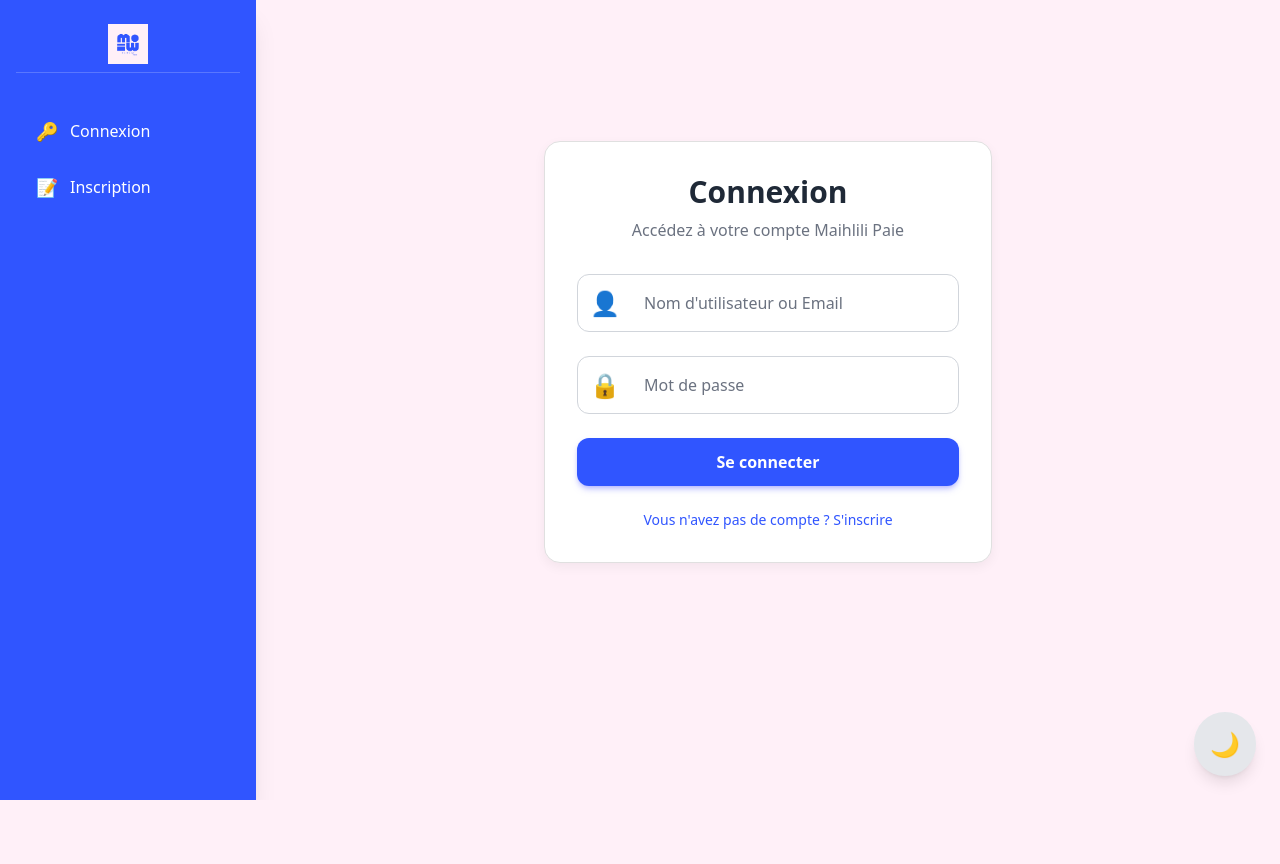
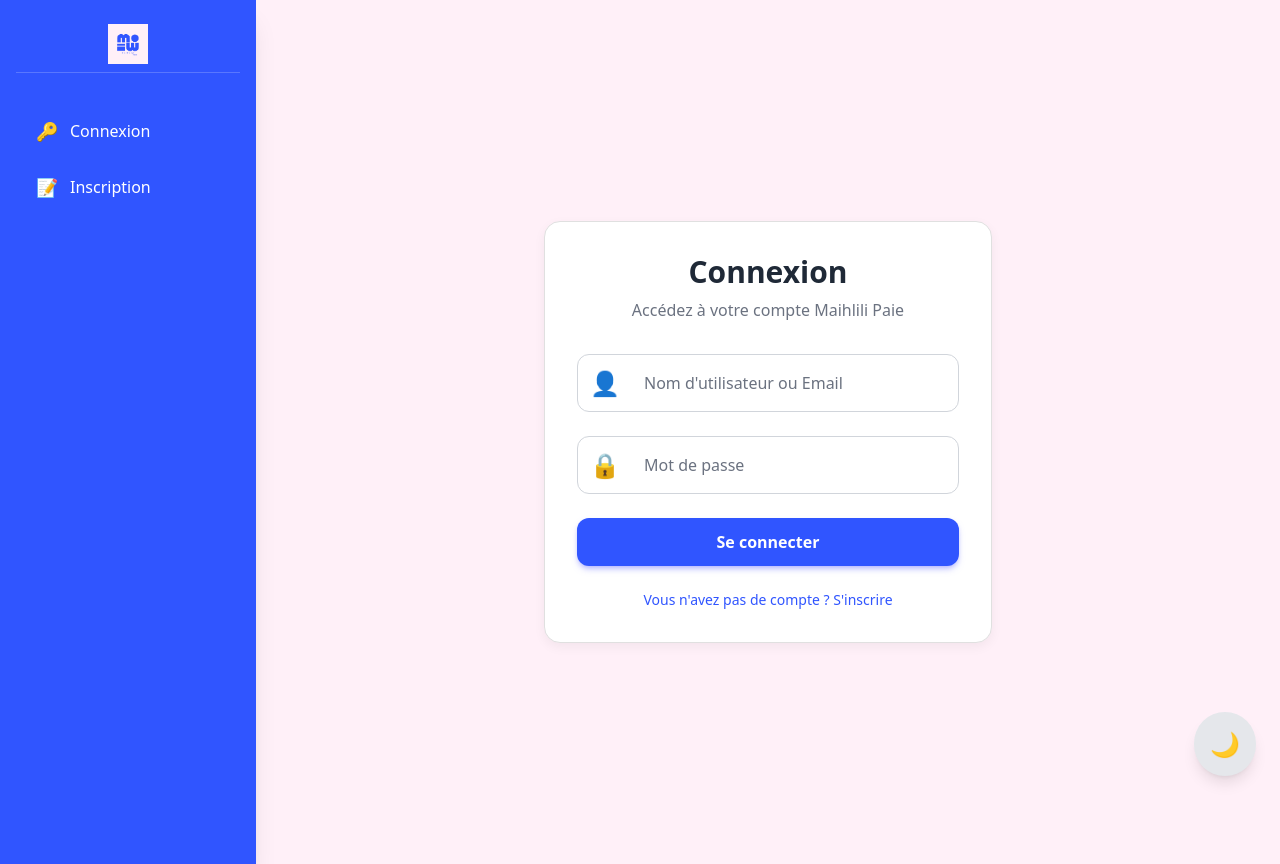
Before and after one commit to filet0fish09/Maihlili.Paie, a Python web app: template templates/login.html in a window 1280 px wide. Before the commit the page ends 800 px from the top, so only its background shows below. Run offline with Jinja, Linux system fonts and the light colour scheme; the template is opened without the code that fills it, so the values that code supplies are empty; some libraries are stand-ins or nearby versions.

Commit message:
Refactor login.html template structure

```diff
--- a/templates/login.html
+++ b/templates/login.html
@@ -1,8 +1,8 @@
 {% extends "base.html" %}
 
 {% block content %}
-<div class="flex items-center justify-center min-h-screen -mt-20">
-    <div class="card p-8 w-full max-w-md rounded-2xl shadow-xl">
+<div class="flex items-center justify-center min-h-screen">
+    <div class="card p-8 w-full max-w-md rounded-2xl">
         <h2 class="text-3xl font-extrabold text-gray-800 text-center mb-2">
             Connexion
         </h2>
```
